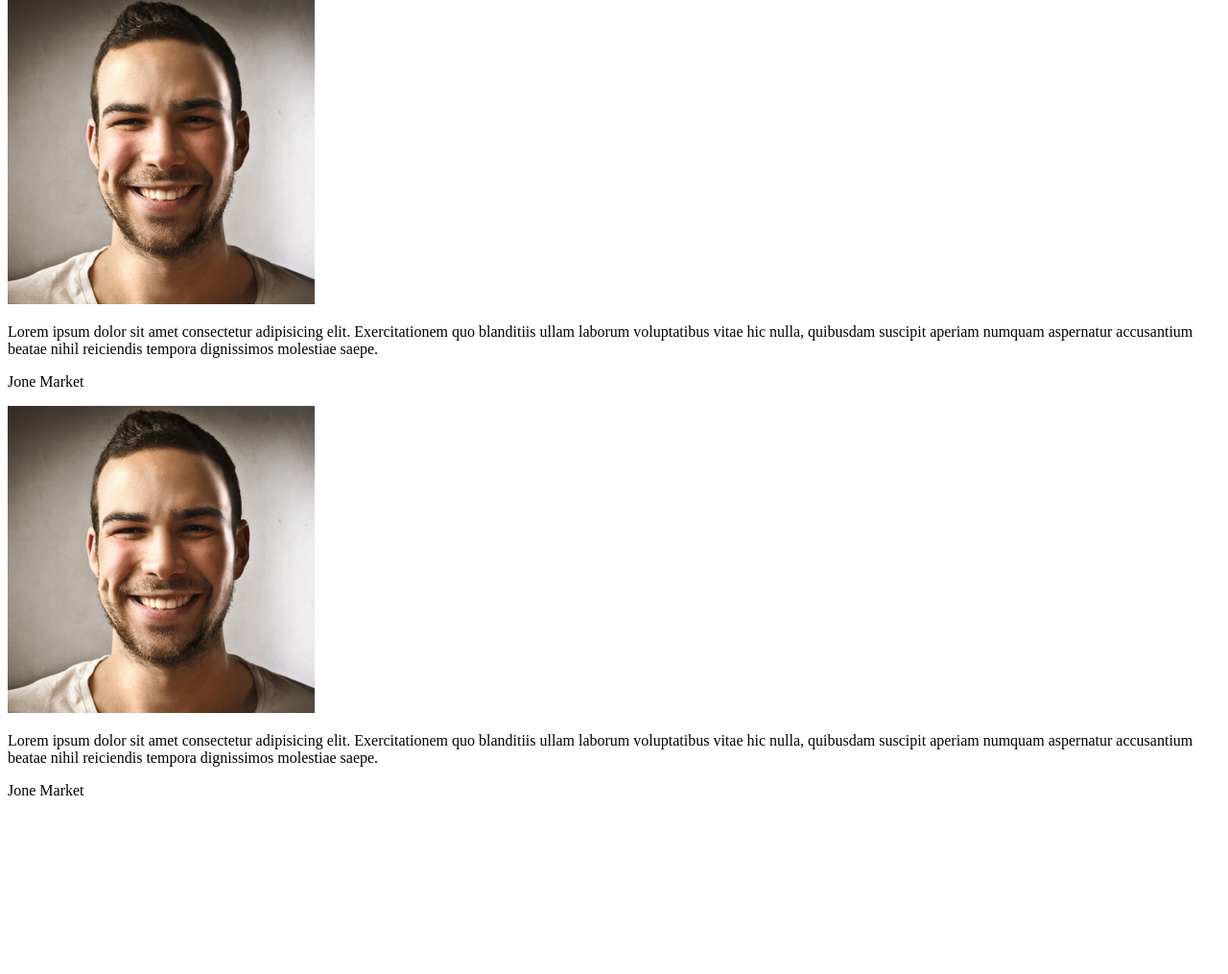
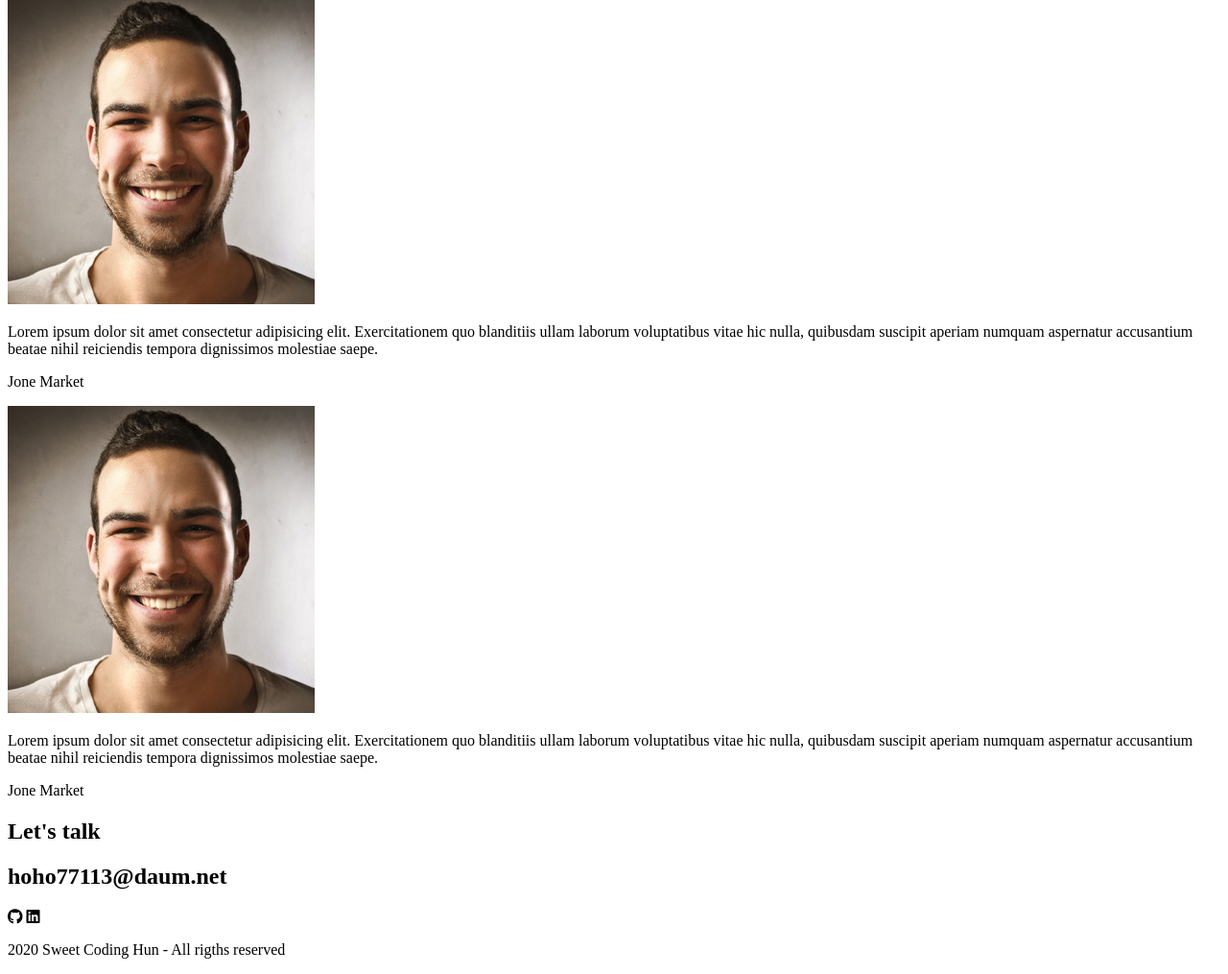
Before and after one commit to songhun115/PortFolio, a plain HTML site: page index.html in a window 1280 px wide. Shown: the part 6631-7646 px from the top of the page at 96% size. Before the commit the page ends 7480 px from the top, so only its background shows below. Drawn offline with Linux system fonts and the light colour scheme; files whose address does not match are found by name.

Commit message:
HTML:Contact

```diff
--- a/index.html
+++ b/index.html
@@ -293,6 +293,21 @@
     </section>
 
     <!-- Contact  -->
-    <section id="contact"></section>
+    <section id="contact">
+      <h1 class="contact__title">Let's talk</h1>
+      <h2 class="contact__emlil">hoho77113@daum.net</h2>
+      <div class="contact__links">
+        <a href="#">
+          <i class="fab fa-github"></i>
+        </a>
+        <a href="#">
+          <i class="fab fa-linkedin"></i>
+        </a>
+      </div>
+
+      <p class="contact__rights">
+        2020 Sweet Coding Hun - All rigths reserved
+      </p>
+    </section>
   </body>
 </html>
```
